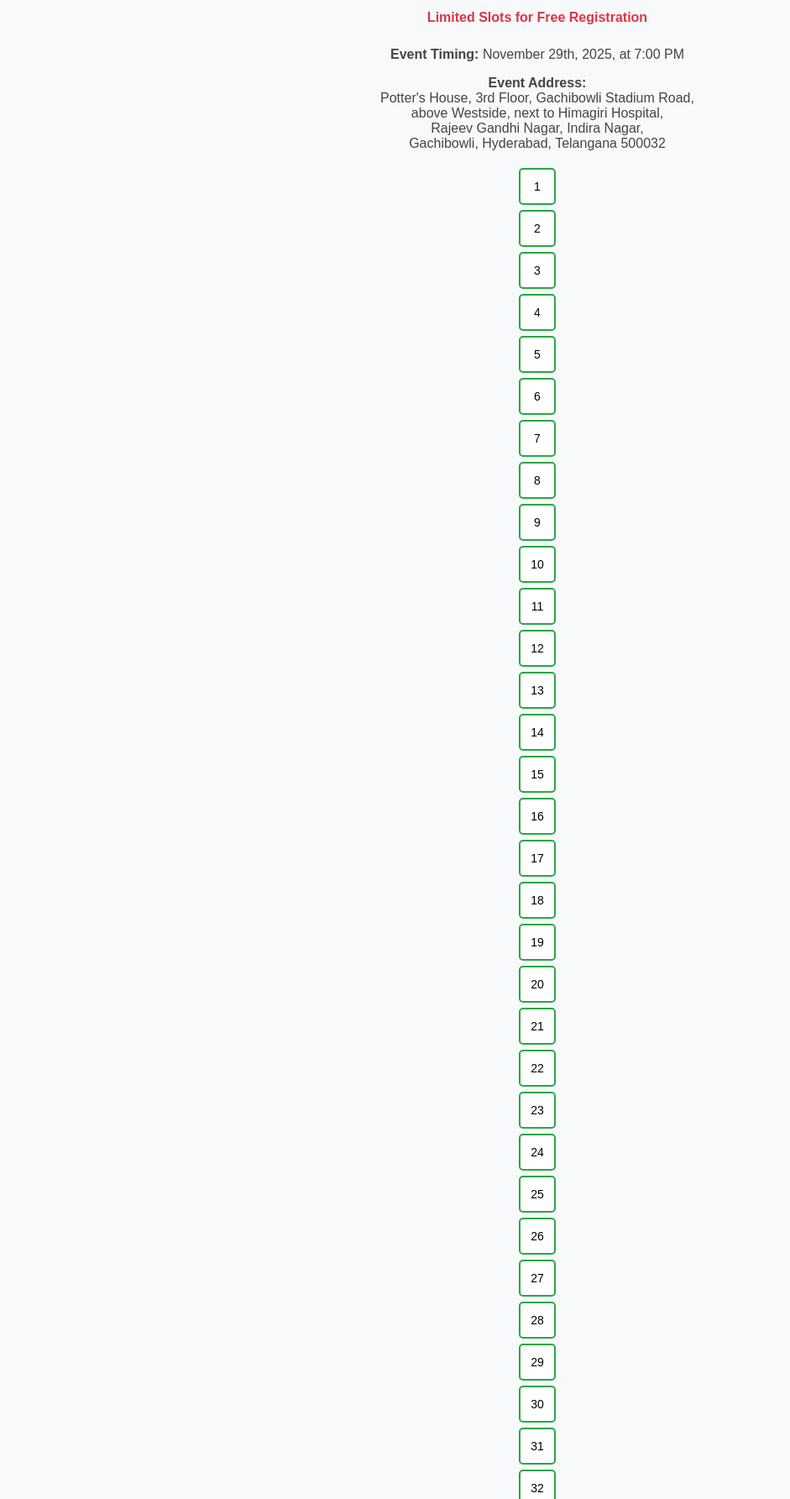
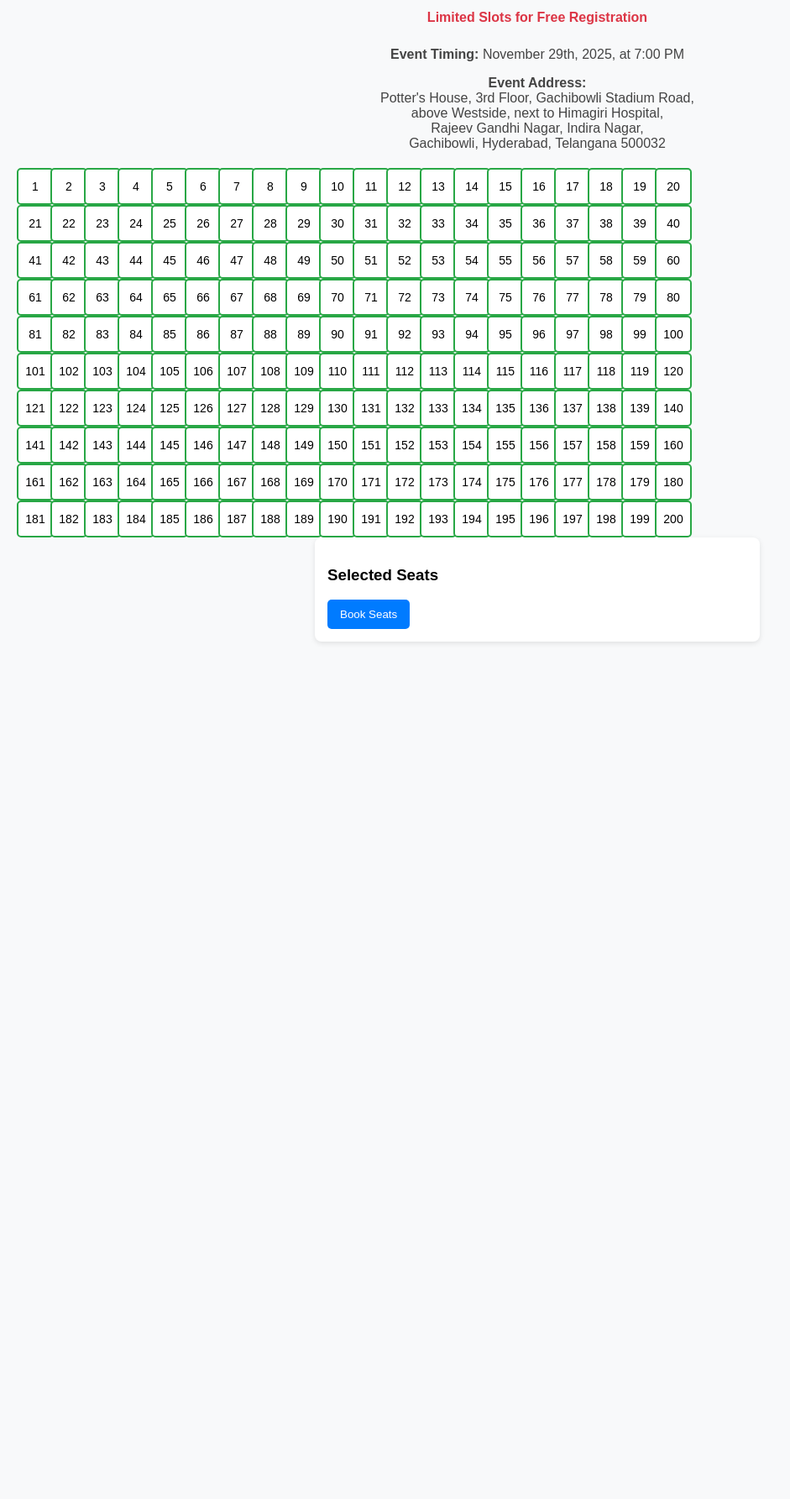
Before and after one commit to ganeshvaka6/concert-seats, a Flask app: page / in a window 1280 px wide. Shown: the part 135-1920 px from the top of the page at 84% size, without its empty margins (0-941 px from the left). After the commit the page ends 919 px from the top, so only its background shows below. Run offline with Flask 3, Linux system fonts and the light colour scheme; data that the repository does not hold is empty.

```diff
--- a/templates/index.html
+++ b/templates/index.html
@@ -23,9 +23,8 @@
     }
     #seat-container {
         display: grid;
-               gap: 6px;
-        justify-content: center;
-        margin-bottom: 20px;
+        grid-template-columns: repeat(20, 40px);
+       -bottom: 20px;
     }
     .seat {
         width: 40px;
```
